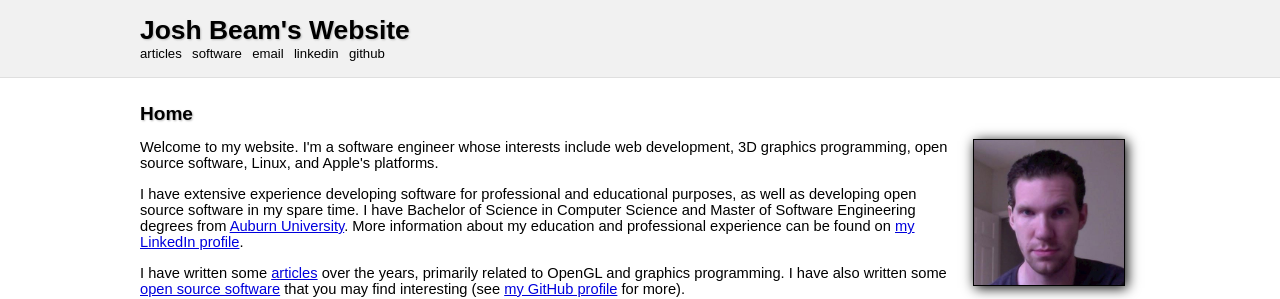
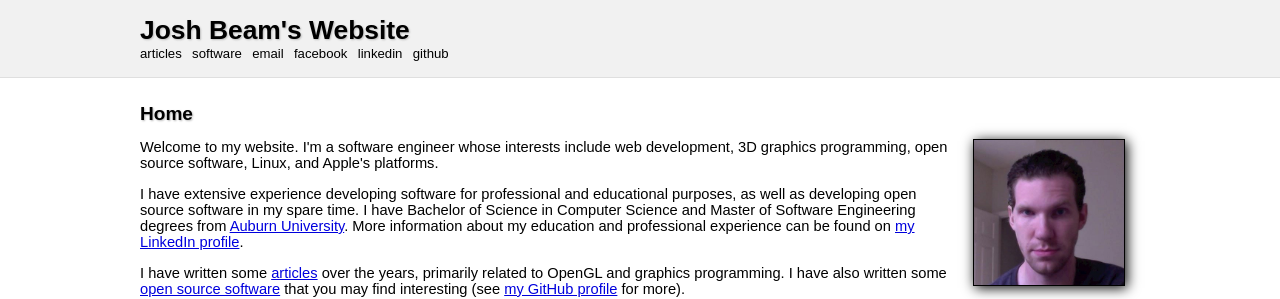
Before and after one commit to joshb/joshb.github.io, a Jekyll site: the page built from index.html, in a window 1280 px wide. Shown: the top 299 px of the page. Built offline with Jekyll 4.4.1, drawn with Linux system fonts in a browser that asks for light colours.

Commit message:
Add link to my Facebook page.

```diff
--- a/_layouts/post.html
+++ b/_layouts/post.html
@@ -29,6 +29,7 @@
     <a href="/articles">articles</a>
     <a href="/software">software</a>
     <a href="mailto:josh@joshbeam.com">email</a>
+    <a href="https://www.facebook.com/josh.a.beam">facebook</a>
     <a href="https://www.linkedin.com/in/joshbeam">linkedin</a>
     <a href="https://github.com/joshb">github</a>
   </nav>
```
